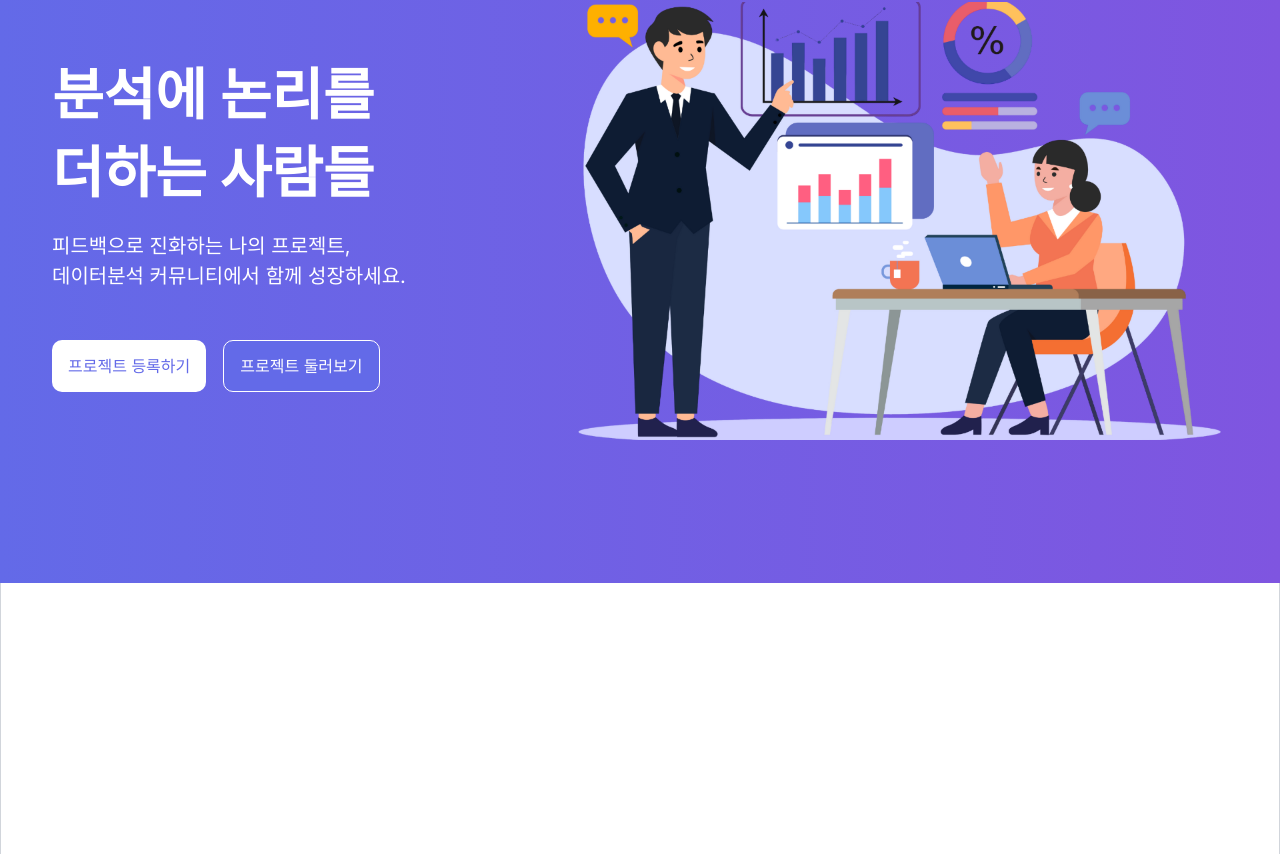
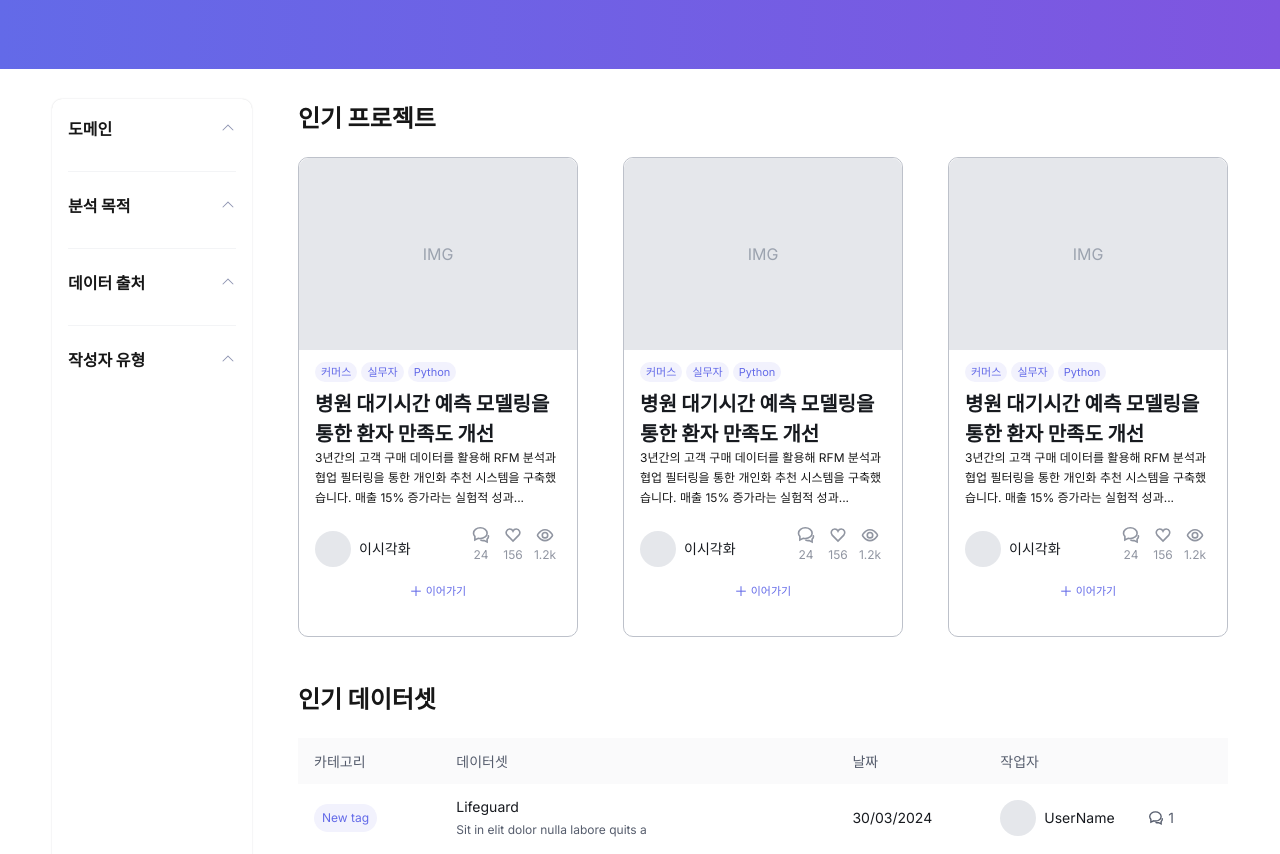
Before and after one commit to Dataracy-development/client, a Next.js app: page / in a window 1280 px wide. Shown: the part 206-1060 px from the top of the page. Built offline with nearby package versions, Linux system fonts and the light colour scheme.

Commit message:
Publishing main page

```diff
--- a/src/app/page.tsx
+++ b/src/app/page.tsx
@@ -1,5 +1,4 @@
-import Banner1 from "@/assets/img/Banner1.png";
-import Image from "next/image";
+import Filter from "./project/list/_component/Filter";
 
 export default function Home() {
     return (
@@ -11,35 +10,186 @@ export default function Home() {
 }
 
 const Banner = () => {
+    return <div className="w-full h-[190px] banner flex justify-center items-center"></div>;
+};
+
+const Contents = () => {
     return (
-        <div className="banner flex items-center justify-center w-full h-[704px]">
-            <div className="max-w-[1200px] w-full h-full px-3 mx-auto flex">
-                <div className="flex-1 pt-[177px] text-white">
-                    <div className="text-[56px] leading-[78px] font-bold mb-[19px]">
-                        분석에 논리를
-                        <br />
-                        더하는 사람들
-                    </div>
-                    <div className="text-[20px] leading-[30px] font-normal mb-[49px]">
-                        피드백으로 진화하는 나의 프로젝트,
-                        <br />
-                        데이터분석 커뮤니티에서 함께 성장하세요.
-                    </div>
-                    <div className="flex items-center gap-[17px]">
-                        <button className="h-[52px] rounded-[10px] text-base leading-[26px] font-normal text-[#636AE8FF] bg-white border-none focus:outline-none px-4">프로젝트 등록하기</button>
-                        <button className="h-[52px] rounded-[10px] text-base leading-[26px] font-normal text-white bg-[#636AE8FF] border border-white focus:outline-none px-4">
-                            프로젝트 둘러보기
-                        </button>
-                    </div>
-                </div>
-                <div className="w-fit pt-[123px]">
-                    <Image src={Banner1} alt="2032 BEST PICK" className="w-[656px]" />
-                </div>
+        <section className="max-w-[1200px] w-full mx-auto px-3 py-[30px] flex gap-[46px]">
+            <Filter />
+
+            <div className="flex-1 flex flex-col gap-[43px]">
+                <PopularProjects />
+                <PopularDatasets />
+            </div>
+        </section>
+    );
+};
+
+const PopularProjects = () => {
+    return (
+        <div>
+            <div className="font-nsKR text-2xl leading-9 font-bold mb-[22px]">인기 프로젝트</div>
+            <div className="grid grid-cols-3 gap-[45px]">
+                {[1, 2, 3].map((v) => {
+                    return <ProjectCard key={v} />;
+                })}
             </div>
         </div>
     );
 };
 
-const Contents = () => {
-    return <section className="max-w-[1320px] w-full mx-auto h-[600px] flex items-center justify-center border-x border-gray-300">Contents</section>;
+const ProjectCard = () => {
+    return (
+        <div className="h-[480px] bg-white rounded-[10px] border border-[#bdc1ca]">
+            <div className="w-full h-[192px] rounded-t-[10px] bg-gray-200 flex justify-center items-center text-gray-400">IMG</div>
+
+            <div className="px-4 pt-3 pb-[15px]">
+                <div className="flex gap-1 mb-1.5">
+                    {["커머스", "실무자", "Python"].map((v) => {
+                        return (
+                            <div className="w-fit h-5 text-[11px] leading-5 font-inter font-normal text-[#636ae8] px-1.5 bg-[#f2f2fd] rounded-[10px]" key={v}>
+                                {v}
+                            </div>
+                        );
+                    })}
+                </div>
+                <div className="font-nsKR font-bold text-xl leading-[30px] text-[#171a1f]">병원 대기시간 예측 모델링을 통한 환자 만족도 개선</div>
+
+                <div className="font-inter font-normal text-xs leading-[20px] mb-[17px]">
+                    3년간의 고객 구매 데이터를 활용해 RFM 분석과 협업 필터링을 통한 개인화 추천 시스템을 구축했습니다. 매출 15% 증가라는 실험적 성과...
+                </div>
+
+                <div className="flex justify-between items-start">
+                    <div className="mt-1.5 flex gap-2 items-center">
+                        <div className="w-9 h-9 rounded-full bg-gray-200"></div>
+                        <div className="font-inter text-sm leading-[22px] font-normal text-[#171a1f]">이시각화</div>
+                    </div>
+
+                    <div className="flex items-start">
+                        <div className="w-8 flex flex-col justify-center items-center">
+                            <svg width="20" height="20" viewBox="0 0 20 20" fill="none" xmlns="http://www.w3.org/2000/svg">
+                                <path
+                                    d="M9.98926 15.3065C10.6189 15.4983 11.3071 15.6044 12.0293 15.6044C12.4305 15.6044 12.8201 15.5697 13.1961 15.5078L16.1093 16.9644L16.1093 14.2172C16.9531 13.4984 17.4693 12.558 17.4693 11.5244C17.4693 11.2925 17.4434 11.0654 17.3931 10.8444"
+                                    stroke="#9095A1"
+                                    strokeWidth="1.632"
+                                    strokeMiterlimit="10"
+                                    strokeLinecap="round"
+                                />
+                                <path
+                                    d="M9.31953 2.69434C5.56389 2.69434 2.51953 5.1301 2.51953 8.13434C2.51953 9.3563 3.02953 10.4803 3.87953 11.3881L3.87953 14.9343L7.16597 13.2915C7.84325 13.4723 8.56609 13.5743 9.31953 13.5743C13.0752 13.5743 16.1195 11.1386 16.1195 8.13434C16.1195 5.1301 13.0752 2.69434 9.31953 2.69434Z"
+                                    stroke="#9095A1"
+                                    strokeWidth="1.632"
+                                    strokeMiterlimit="10"
+                                    strokeLinecap="round"
+                                />
+                            </svg>
+
+                            <div className="font-inter text-xs leading-[20px] text-[#9095a1] font-normal">24</div>
+                        </div>
+                        <div className="w-8 flex flex-col justify-center items-center">
+                            <svg width="20" height="20" viewBox="0 0 20 20" fill="none" xmlns="http://www.w3.org/2000/svg">
+                                <path
+                                    d="M15.817 10.0936L10.0003 16.1381L4.18357 10.0936C3.21171 9.07037 2.93162 7.57167 3.46832 6.26649C4.00502 4.9613 5.25836 4.09316 6.66891 4.04957C8.07946 4.00598 9.38402 4.79507 10.0003 6.06462C10.6166 4.79507 11.9211 4.00598 13.3317 4.04957C14.7422 4.09316 15.9956 4.9613 16.5323 6.26649C17.069 7.57167 16.7889 9.07037 15.817 10.0936Z"
+                                    stroke="#9095A1"
+                                    strokeWidth="1.632"
+                                    strokeMiterlimit="10"
+                                    strokeLinecap="round"
+                                />
+                            </svg>
+
+                            <div className="font-inter text-xs leading-[20px] text-[#9095a1] font-normal">156</div>
+                        </div>
+                        <div className="w-8 flex flex-col justify-center items-center">
+                            <svg width="20" height="20" viewBox="0 0 20 20" fill="none" xmlns="http://www.w3.org/2000/svg">
+                                <path
+                                    d="M2.77392 10.9788C2.43604 10.4957 2.43604 9.85295 2.77392 9.36987C3.84356 7.85551 6.4772 4.73431 10.0003 4.73431C13.5234 4.73431 16.157 7.85551 17.2266 9.36987C17.5645 9.85295 17.5645 10.4957 17.2266 10.9788C16.157 12.4931 13.5234 15.6143 10.0003 15.6143C6.4772 15.6143 3.84356 12.4931 2.77392 10.9788Z"
+                                    stroke="#9095A1"
+                                    strokeWidth="1.632"
+                                    strokeMiterlimit="10"
+                                    strokeLinecap="round"
+                                />
+                                <path
+                                    d="M10.0003 12.8943C11.5025 12.8943 12.7203 11.6765 12.7203 10.1743C12.7203 8.67207 11.5025 7.45428 10.0003 7.45428C8.49806 7.45428 7.28027 8.67207 7.28027 10.1743C7.28027 11.6765 8.49806 12.8943 10.0003 12.8943Z"
+                                    stroke="#9095A1"
+                                    strokeWidth="1.632"
+                                    strokeMiterlimit="10"
+                                    strokeLinecap="square"
+                                />
+                            </svg>
+
+                            <div className="font-inter text-xs leading-[20px] text-[#9095a1] font-normal">1.2k</div>
+                        </div>
+                    </div>
+                </div>
+            </div>
+
+            <div className="font-inter text-[11px] leading-[18px] font-normal text-[#636ae8] flex justify-center items-center gap-1 cursor-pointer">
+                <svg width="12" height="13" viewBox="0 0 12 13" fill="none" xmlns="http://www.w3.org/2000/svg">
+                    <path d="M6 1.87433L6 10.4743" stroke="#636AE8" strokeWidth="1.032" strokeMiterlimit="10" strokeLinecap="square" />
+                    <path d="M10.3002 6.17432L1.7002 6.17432" stroke="#636AE8" strokeWidth="1.032" strokeMiterlimit="10" strokeLinecap="square" />
+                </svg>
+                이어가기
+            </div>
+        </div>
+    );
 };
+
+const PopularDatasets = () => {
+    return (
+        <div>
+            <div className="font-nsKR text-2xl leading-9 font-bold mb-[22px]">인기 데이터셋</div>
+
+            <div className="flex bg-[#FAFAFB] h-[46px]">
+                <div className="w-[15.3%] min-w-[100px] pl-4 leading-[46px] font-nsKR text-[#565d6d] font-medium text-sm">카테고리</div>
+                <div className="w-[42.6%] min-w-[200px] pl-4 leading-[46px] font-nsKR text-[#565d6d] font-medium text-sm">데이터셋</div>
+                <div className="w-[15.9%] min-w-[100px] pl-4 leading-[46px] font-nsKR text-[#565d6d] font-medium text-sm">날짜</div>
+                <div className="w-[15.9%] min-w-[100px] pl-4 leading-[46px] font-nsKR text-[#565d6d] font-medium text-sm">작업자</div>
+                <div className="w-[10.3%] min-w-[80px] pl-4 leading-[46px] font-nsKR text-[#565d6d] font-medium text-sm"></div>
+            </div>
+            <div>
+                {[1, 2, 3, 4, 5].map((v) => {
+                    return <DatasetRow key={v} />;
+                })}
+            </div>
+        </div>
+    );
+};
+
+const DatasetRow = () => {
+    return (
+        <div className="flex h-[68px]">
+            <div className="w-[15.3%] min-w-[100px] pl-4 flex items-center">
+                <span className="h-7 bg-[#F2F2FD] rounded-[14px] px-2 font-inter font-normal text-xs leading-7 text-[#636AE8]">New tag</span>
+            </div>
+            <div className="w-[42.6%] min-w-[200px] pl-4 font-inter flex flex-col justify-center gap-0.5">
+                <div className="text-sm leading-[22px] font-normal text-[#171a1f]">Lifeguard</div>
+                <div className="font-inter text-xs leading-[20px] font-normal text-[#565d6d]">Sit in elit dolor nulla labore quits a</div>
+            </div>
+            <div className="w-[15.9%] min-w-[100px] pl-4 font-inter text-sm leading-[22px] font-normal text-[#171a1f] flex items-center">30/03/2024</div>
+            <div className="w-[15.9%] min-w-[100px] pl-4 flex items-center gap-2">
+                <div className="bg-gray-200 w-9 h-9 rounded-full"></div>
+                <div className="font-inter text-sm leading-[22px] font-normal text-[#171a1f]">UserName</div>
+            </div>
+            <div className="w-[10.3%] min-w-[80px] pl-4 flex items-center gap-1 font-inter text-sm leading-[22px] font-normal text-[#565d6d]">
+                <svg width="16" height="17" viewBox="0 0 16 17" fill="none" xmlns="http://www.w3.org/2000/svg">
+                    <path
+                        d="M8.00488 12.4897C8.5327 12.6504 9.10954 12.7393 9.71488 12.7393C10.0512 12.7393 10.3778 12.7103 10.693 12.6584L13.1349 13.8793V11.5765C13.8423 10.974 14.2749 10.1857 14.2749 9.31933C14.2749 9.12496 14.2532 8.93458 14.211 8.74933"
+                        stroke="#565D6D"
+                        strokeWidth="1.368"
+                        strokeMiterlimit="10"
+                        strokeLinecap="round"
+                    />
+                    <path
+                        d="M7.42998 1.90433C4.28187 1.90433 1.72998 3.94607 1.72998 6.46433C1.72998 7.48862 2.15748 8.43083 2.86998 9.19178L2.86998 12.1643L5.62479 10.7872C6.19251 10.9388 6.79842 11.0243 7.42998 11.0243C10.5781 11.0243 13.13 8.98259 13.13 6.46433C13.13 3.94607 10.5781 1.90433 7.42998 1.90433Z"
+                        stroke="#565D6D"
+                        strokeWidth="1.368"
+                        strokeMiterlimit="10"
+                        strokeLinecap="round"
+                    />
+                </svg>
+                1
+            </div>
+        </div>
+    );
+};
```
Also changed, not shown: src/assets/img/Banner1.png (deleted).
